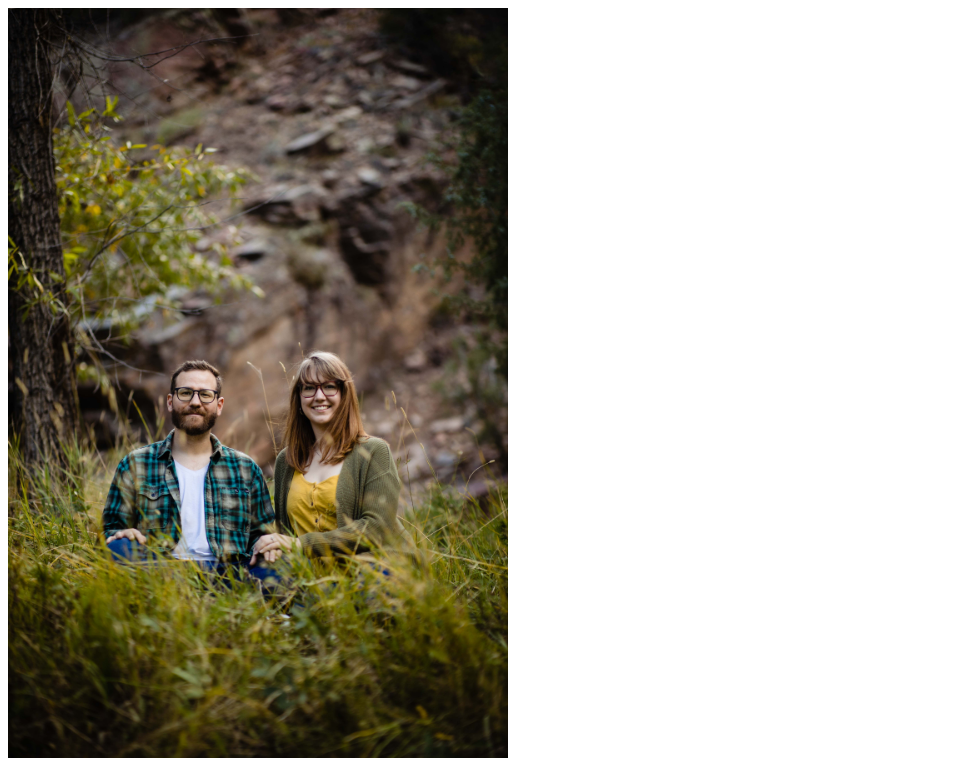
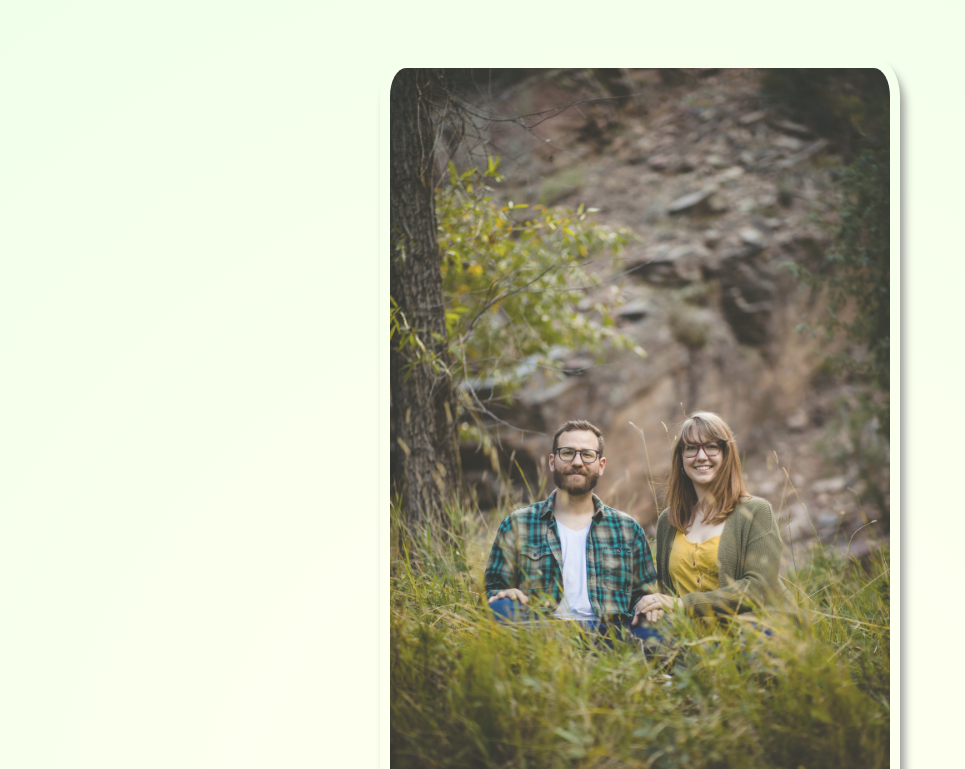
Before and after one commit to keithmckay/keithsandbrewebsite, a website: page index.html in a window 1280 px wide. Shown: the top 769 px of the page, without its empty margins (0-965 px from the left). Drawn offline with Linux system fonts and the light colour scheme.

Commit message:
Changed the stylesheet reference

```diff
--- a/index.html
+++ b/index.html
@@ -3,7 +3,7 @@
     <head>
         <link rel="preconnect" href="https://fonts.gstatic.com">
         <link href="https://fonts.googleapis.com/css2?family=Cormorant:wght@700&display=swap" rel="stylesheet">
-        <link rel="stylesheet" href="C:\Users\Admin\git\keithsandbrewebsite\css_index.css">
+        <link rel="stylesheet" href="css_index.css">
          <title>Home Page</title>
             <style>
             </style>
```
